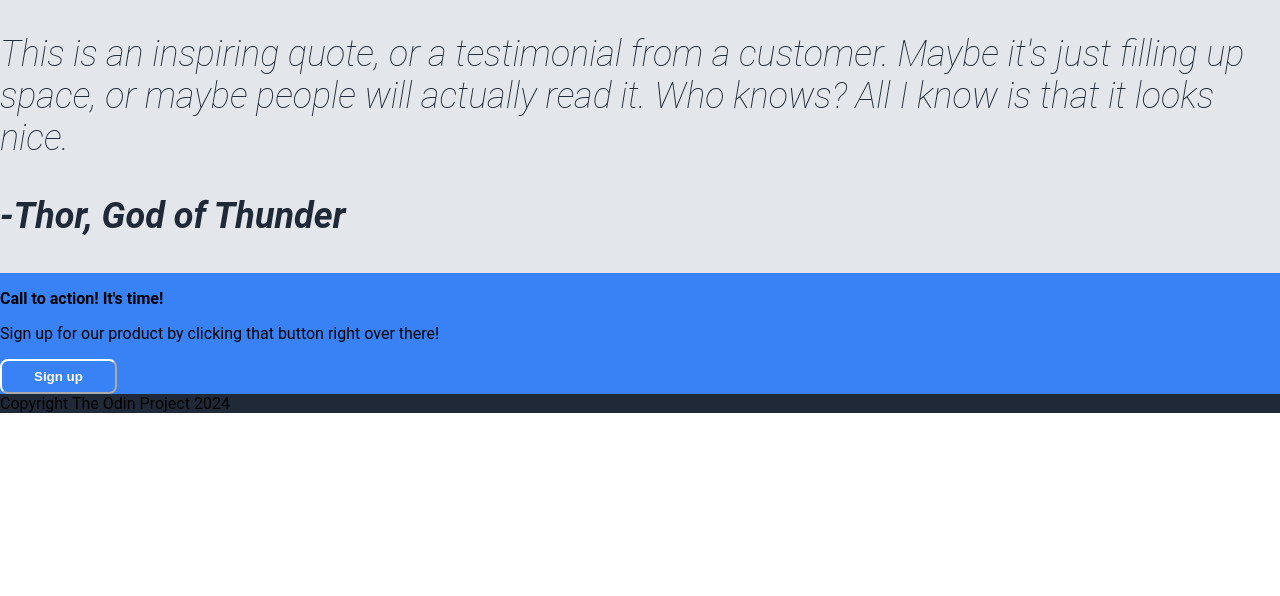
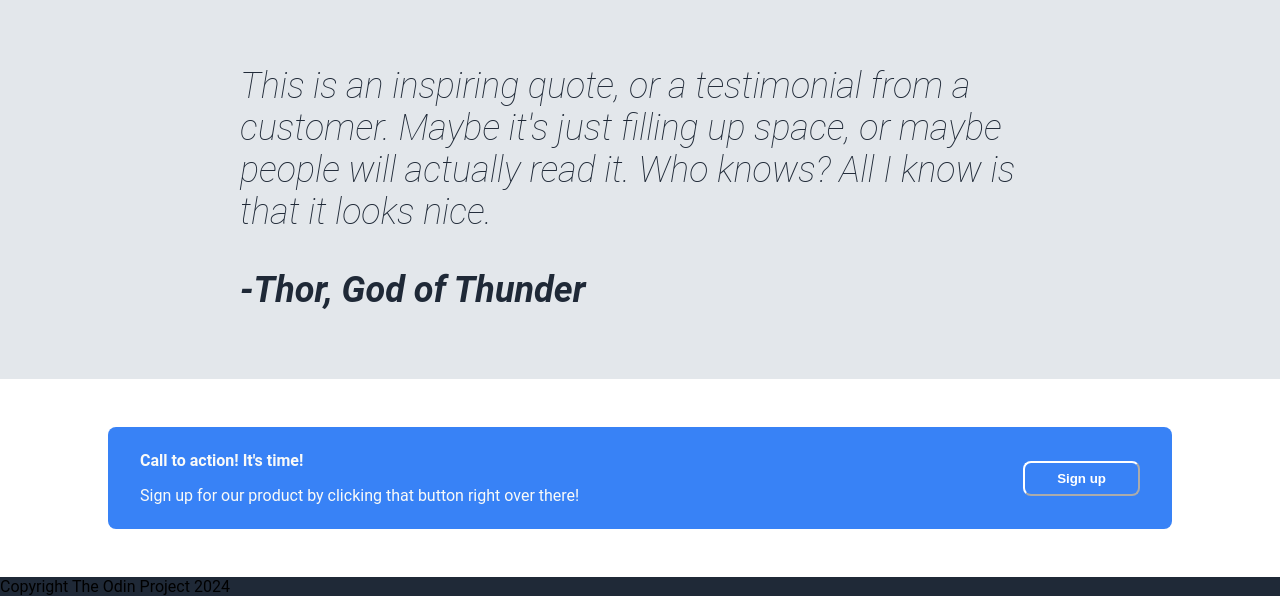
Before and after one commit to b022010076/landing-page, a plain HTML site: page index.html in a window 1280 px wide. Shown: the part 961-1557 px from the top of the page. Before the commit the page ends 1374 px from the top, so only its background shows below. Drawn offline with Linux system fonts and the light colour scheme.

Commit message:
Finish call to action

```diff
--- a/index.html
+++ b/index.html
@@ -47,15 +47,19 @@
                 </div>
             </div>
             <div class="quote">
-                <p>This is an inspiring quote, or a testimonial from a customer. Maybe it's just filling up space, or maybe people will actually read it. Who knows? All I know is that it looks nice.</p>
-                <p><strong>-Thor, God of Thunder</strong></p>
+                <div class="quote-text">
+                    <p>This is an inspiring quote, or a testimonial from a customer. Maybe it's just filling up space, or maybe people will actually read it. Who knows? All I know is that it looks nice.</p>
+                    <p><strong>-Thor, God of Thunder</strong></p>
+                </div>
             </div>
             <div class="signup">
-                <div class="signup-text">
-                    <p><strong>Call to action! It's time!</strong></p>
-                    <p>Sign up for our product by clicking that button right over there!</p>
+                <div class="signup-box">
+                    <div class="signup-text">
+                        <p><strong>Call to action! It's time!</strong></p>
+                        <p style="text-align: end;">Sign up for our product by clicking that button right over there!</p>
+                    </div>
+                    <button class="signup-button">Sign up</button>
                 </div>
-                <button class="signup-button">Sign up</button>
             </div>
             <div class="footer">Copyright The Odin Project 2024</div>
         </div>
--- a/style.css
+++ b/style.css
@@ -31,16 +31,11 @@ body {
     margin: 0;
 }
 
-button.signup-button, .signup {
+button.signup-button, .signup-box {
     background-color: #3882f6;
 }
 
-button {
-    padding: 8px 32px;
-    border-radius: 8px;
-    color: white;
-    font-weight: bold;
-}
+
 
 .hero-text button {
     border: none;
@@ -131,3 +126,44 @@ ul.pages {
     align-items: center;
     text-align: center;
 }
+
+.quote {
+    display: flex;
+    flex-direction: column;
+    justify-content: center;
+    align-items: center;
+}
+
+.quote-text {
+    flex: 1;
+    max-width: 800px;
+
+    padding: 0;
+    margin: 32px 128px;
+}
+
+.signup {
+    flex: 1;
+    display: flex;
+    justify-content: center;
+    align-items: center;
+}
+
+.signup-box {
+    color: #f9faf8;
+    margin: 48px;
+    padding: 8px 32px;
+    border-radius: 8px;
+    display: flex;
+    gap: 16px;
+    justify-content: space-between;
+    align-items: center;
+    width: 1000px;
+}
+
+button {
+    padding: 8px 32px;
+    border-radius: 8px;
+    color: white;
+    font-weight: bold;
+}
```
